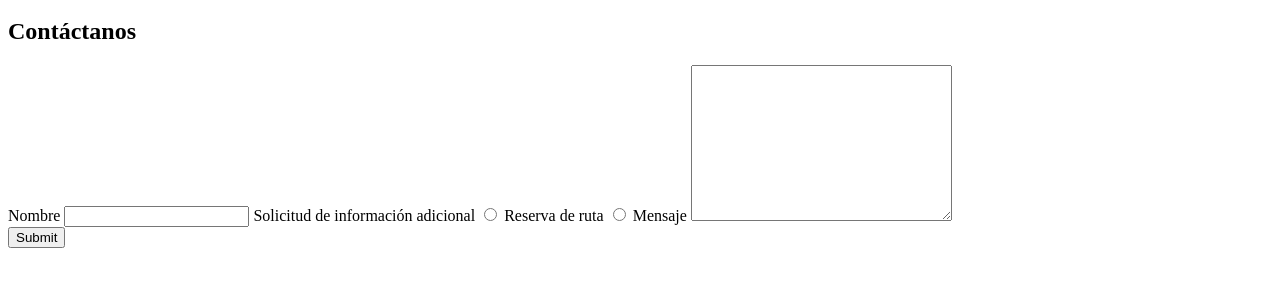
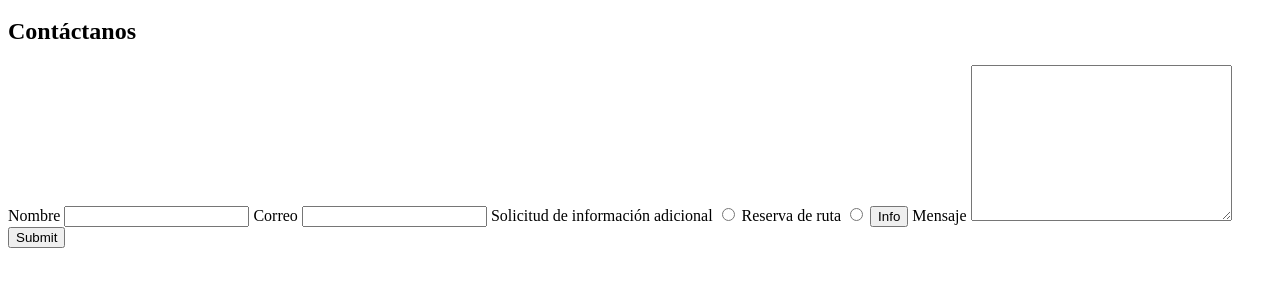
Before and after one commit to Joasan11/ExamenTema5DIW-DWEC, a plain HTML site: page index.html in a window 1280 px wide. Shown: the part 100-386 px from the top of the page. Drawn offline with Linux system fonts and the light colour scheme.

Commit message:
Añadimos el campo gmail y el boton info

```diff
--- a/index.html
+++ b/index.html
@@ -21,11 +21,16 @@
             <label for="">Nombre</label>
             <input type="text" name="nombre" id="nombre">
 
+            <label for="">Correo</label>
+            <input type="text" name="correo" id="correo">
+
             <label for="">Solicitud de información adicional</label>
             <input type="radio" name="radio" id="radio">
 
             <label for="">Reserva de ruta</label>
             <input type="radio" name="radio" id="radio2">
+
+            <button id="info">Info</button>
 
             <label for="">Mensaje</label>
             <textarea name="mensaje" id="mensaje" cols="30" rows="10"></textarea>
```
